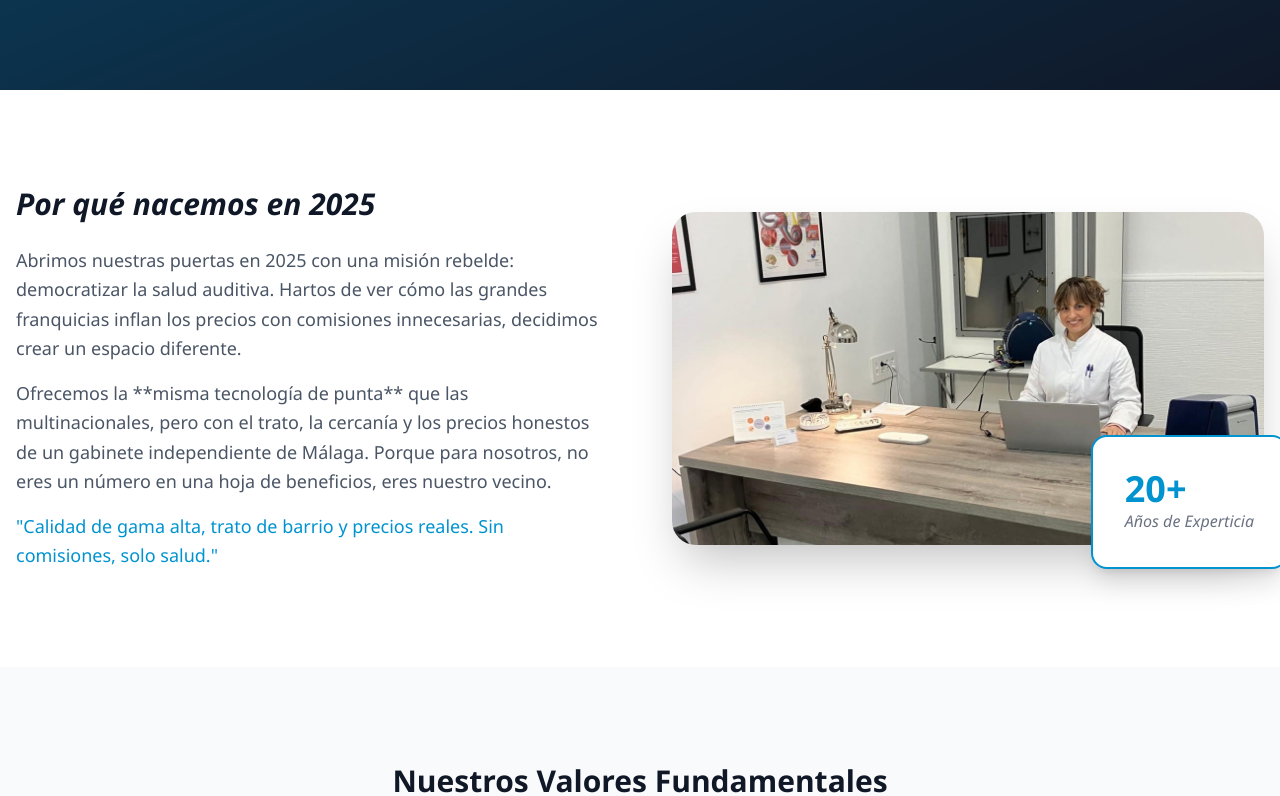
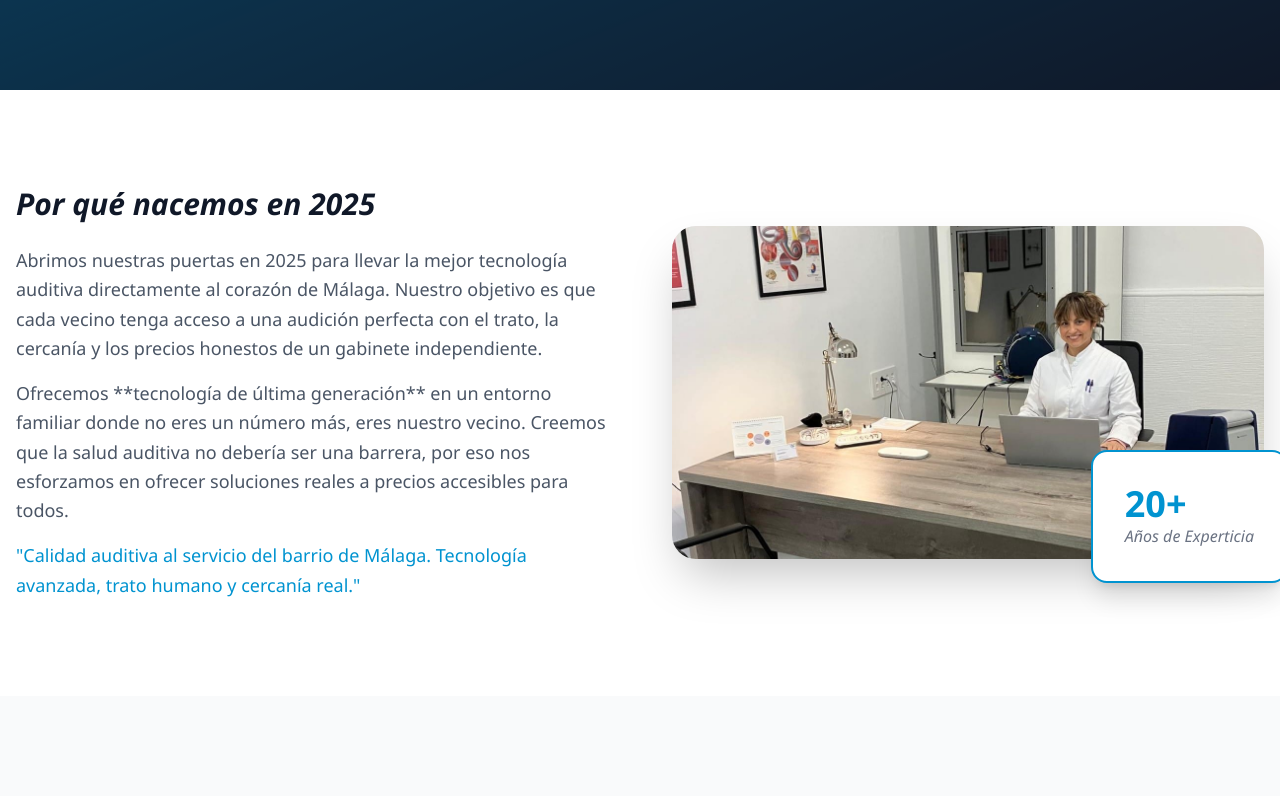
Before and after one commit to escuchamas/escuchamas, a React (Vite) app: page /sobre-nosotros in a window 1280 px wide. Shown: the part 507-1303 px from the top of the page. Built offline with nearby package versions, Linux system fonts and the light colour scheme.

Commit message:
Add files via upload

```diff
--- a/src/pages/About.jsx
+++ b/src/pages/About.jsx
@@ -35,13 +35,13 @@ const About = () => {
                         <h2 className="text-3xl font-bold text-gray-900 italic">Por qué nacemos en 2025</h2>
                         <div className="space-y-4 text-gray-600 leading-relaxed text-lg">
                             <p>
-                                Abrimos nuestras puertas en 2025 con una misión rebelde: democratizar la salud auditiva. Hartos de ver cómo las grandes franquicias inflan los precios con comisiones innecesarias, decidimos crear un espacio diferente.
+                                Abrimos nuestras puertas en 2025 para llevar la mejor tecnología auditiva directamente al corazón de Málaga. Nuestro objetivo es que cada vecino tenga acceso a una audición perfecta con el trato, la cercanía y los precios honestos de un gabinete independiente.
                             </p>
                             <p>
-                                Ofrecemos la **misma tecnología de punta** que las multinacionales, pero con el trato, la cercanía y los precios honestos de un gabinete independiente de Málaga. Porque para nosotros, no eres un número en una hoja de beneficios, eres nuestro vecino.
+                                Ofrecemos **tecnología de última generación** en un entorno familiar donde no eres un número más, eres nuestro vecino. Creemos que la salud auditiva no debería ser una barrera, por eso nos esforzamos en ofrecer soluciones reales a precios accesibles para todos.
                             </p>
                             <p className="font-medium text-[#0093d0]">
-                                "Calidad de gama alta, trato de barrio y precios reales. Sin comisiones, solo salud."
+                                "Calidad auditiva al servicio del barrio de Málaga. Tecnología avanzada, trato humano y cercanía real."
                             </p>
                         </div>
                     </div>
```
